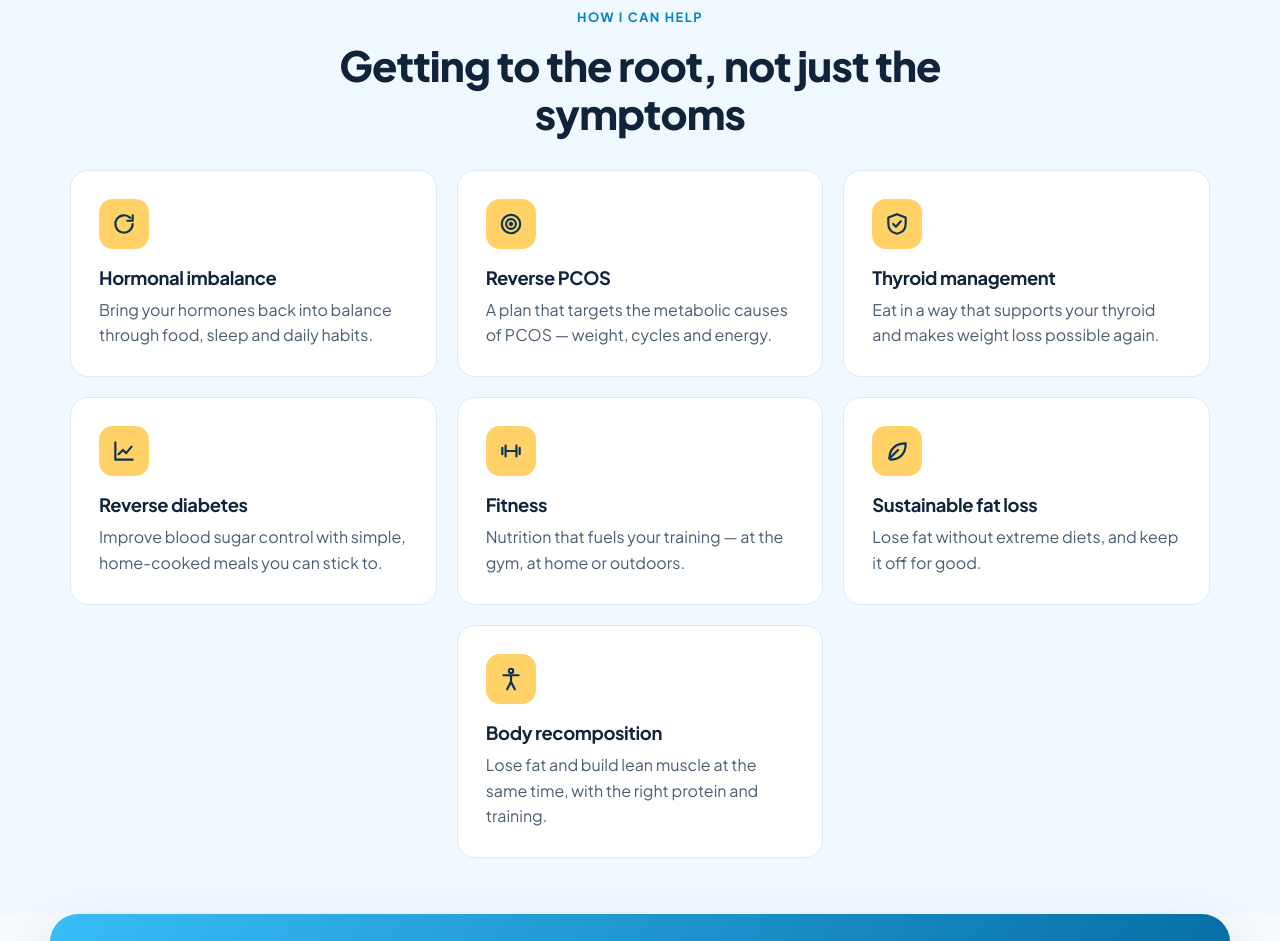
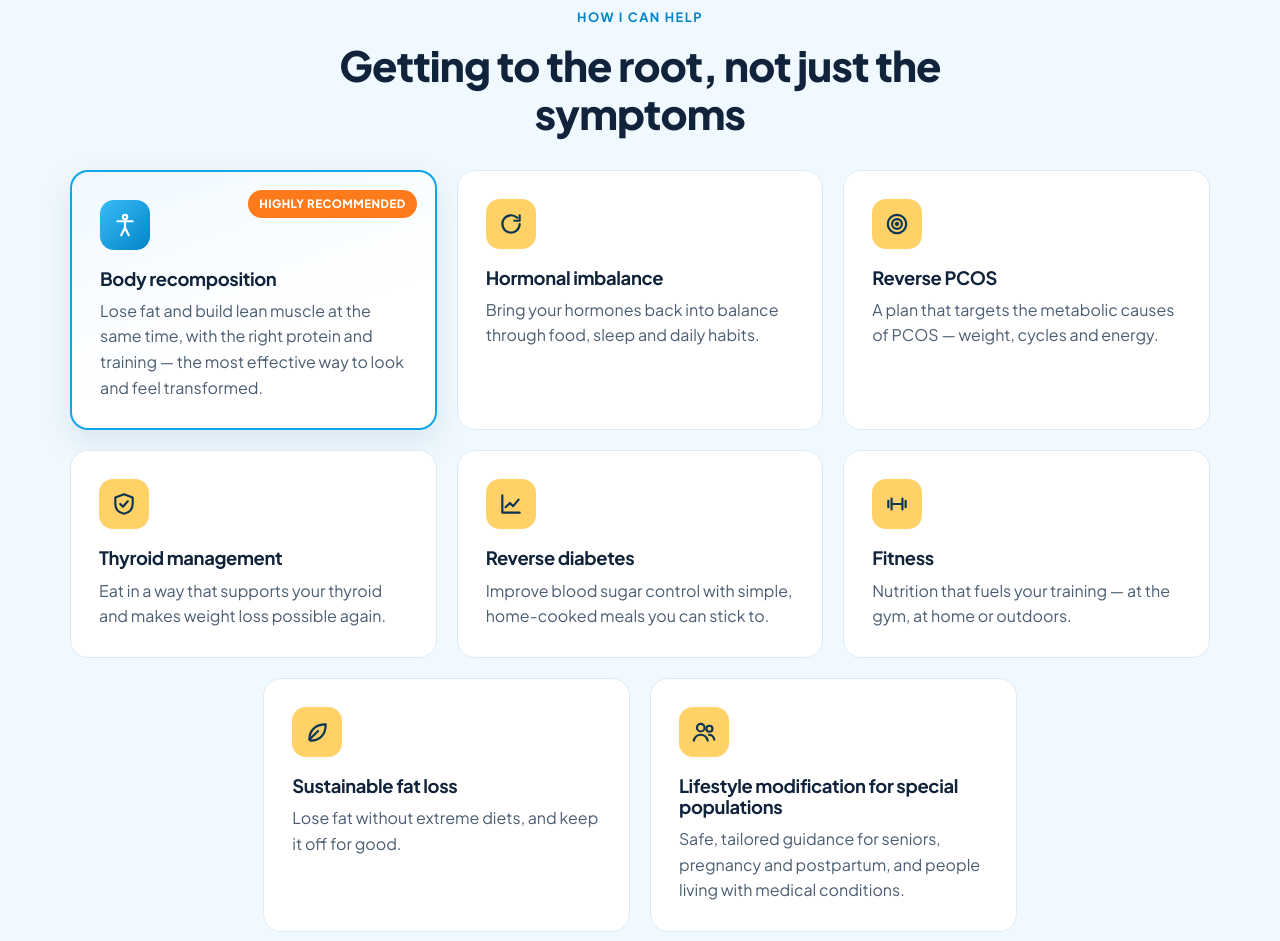
Before and after one commit to MacnMan/nutrilean.in, a plain HTML site: page experts/piyush-yadav.html in a window 1280 px wide. Shown: the part 2207-3148 px from the top of the page. Drawn offline with Linux system fonts and the light colour scheme.

Commit message:
Feature body recomposition and add special population lifestyle card
Co-Authored-By: Claude Opus 5.5 <noreply@anthropic.com>

```diff
--- a/css/styles.css
+++ b/css/styles.css
@@ -263,6 +263,15 @@ a.expert-card:hover .expert-card__more .icon { transform: translateX(4px); }
 .feature-grid.profile__help { display: flex; flex-wrap: wrap; justify-content: center; }
 .profile__help .feature { flex: 0 1 calc((100% - 40px) / 3); background: var(--white); border-color: var(--line); }
 .profile__help .feature:hover { background: var(--white); box-shadow: var(--shadow); }
+.profile__help .feature { position: relative; }
+.profile__help .feature--featured { border: 2px solid var(--blue-700); background: linear-gradient(160deg, var(--blue-50), var(--white) 60%); box-shadow: var(--shadow); }
+.profile__help .feature--featured .feature__icon { background: linear-gradient(135deg, #38bdf8, #0284c7); color: var(--white); }
+.feature__badge {
+  position: absolute; top: 18px; right: 18px;
+  padding: 5px 11px; border-radius: 999px;
+  font-size: .72rem; font-weight: 800; letter-spacing: .04em; text-transform: uppercase;
+  background: var(--orange); color: var(--white);
+}
 .profile__help .feature h3 { color: var(--ink); }
 .profile__help .feature p { color: var(--ink-2); }
 
--- a/experts/piyush-yadav.html
+++ b/experts/piyush-yadav.html
@@ -49,6 +49,7 @@
     <symbol id="i-chart" viewBox="0 0 24 24"><g fill="none" stroke="currentColor" stroke-width="2" stroke-linecap="round" stroke-linejoin="round"><path d="M4 4v16h16"/><path d="M7 15l4-4 3 3 5-6"/></g></symbol>
     <symbol id="i-shield" viewBox="0 0 24 24"><g fill="none" stroke="currentColor" stroke-width="2" stroke-linecap="round" stroke-linejoin="round"><path d="M12 3l8 3v6c0 5-3.5 8-8 9-4.5-1-8-4-8-9V6l8-3z"/><path d="M8.5 12l2.5 2.5 4.5-5"/></g></symbol>
     <symbol id="i-body" viewBox="0 0 24 24"><g fill="none" stroke="currentColor" stroke-width="2" stroke-linecap="round"><circle cx="12" cy="4.5" r="2"/><path d="M5 8.5h14M12 8.5v6M12 14.5l-3.5 7M12 14.5l3.5 7"/></g></symbol>
+    <symbol id="i-users" viewBox="0 0 24 24"><g fill="none" stroke="currentColor" stroke-width="2" stroke-linecap="round"><circle cx="9" cy="8" r="3.5"/><path d="M2.5 20c1-3.5 3.5-5.5 6.5-5.5s5.5 2 6.5 5.5"/><circle cx="17" cy="9" r="2.8"/><path d="M16.5 14.5c2.6 0 4.4 1.7 5 4.5"/></g></symbol>
     <symbol id="i-dumbbell" viewBox="0 0 24 24"><g fill="none" stroke="currentColor" stroke-width="2" stroke-linecap="round"><path d="M7 7v10M4 9v6M17 7v10M20 9v6M7 12h10"/></g></symbol>
     <symbol id="i-whatsapp" viewBox="0 0 24 24"><path fill="currentColor" d="M12 2a10 10 0 0 0-8.6 15.1L2 22l5-1.3A10 10 0 1 0 12 2zm0 18.2a8.2 8.2 0 0 1-4.2-1.2l-.3-.2-3 .8.8-2.9-.2-.3A8.2 8.2 0 1 1 12 20.2zm4.5-6.1c-.2-.1-1.5-.7-1.7-.8s-.4-.1-.6.1-.7.8-.8 1-.3.2-.5.1a6.7 6.7 0 0 1-3.3-2.9c-.3-.4.3-.4.7-1.4.1-.2 0-.3 0-.4l-.8-1.8c-.2-.5-.4-.4-.6-.4h-.5a1 1 0 0 0-.7.3 3 3 0 0 0-.9 2.2 5.2 5.2 0 0 0 1.1 2.7 11.9 11.9 0 0 0 4.5 4c1.7.7 2.4.8 3.2.6a2.8 2.8 0 0 0 1.8-1.3 2.3 2.3 0 0 0 .2-1.3c-.1-.1-.3-.2-.5-.3z"/></symbol>
   </svg>
@@ -145,6 +146,12 @@
           <h2>Getting to the root, not just the symptoms</h2>
         </div>
         <div class="feature-grid profile__help">
+          <article class="feature feature--featured">
+            <span class="feature__badge">Highly recommended</span>
+            <span class="feature__icon"><svg class="icon"><use href="#i-body"/></svg></span>
+            <h3>Body recomposition</h3>
+            <p>Lose fat and build lean muscle at the same time, with the right protein and training — the most effective way to look and feel transformed.</p>
+          </article>
           <article class="feature">
             <span class="feature__icon"><svg class="icon"><use href="#i-refresh"/></svg></span>
             <h3>Hormonal imbalance</h3>
@@ -176,9 +183,9 @@
             <p>Lose fat without extreme diets, and keep it off for good.</p>
           </article>
           <article class="feature">
-            <span class="feature__icon"><svg class="icon"><use href="#i-body"/></svg></span>
-            <h3>Body recomposition</h3>
-            <p>Lose fat and build lean muscle at the same time, with the right protein and training.</p>
+            <span class="feature__icon"><svg class="icon"><use href="#i-users"/></svg></span>
+            <h3>Lifestyle modification for special populations</h3>
+            <p>Safe, tailored guidance for seniors, pregnancy and postpartum, and people living with medical conditions.</p>
           </article>
         </div>
       </div>
```
